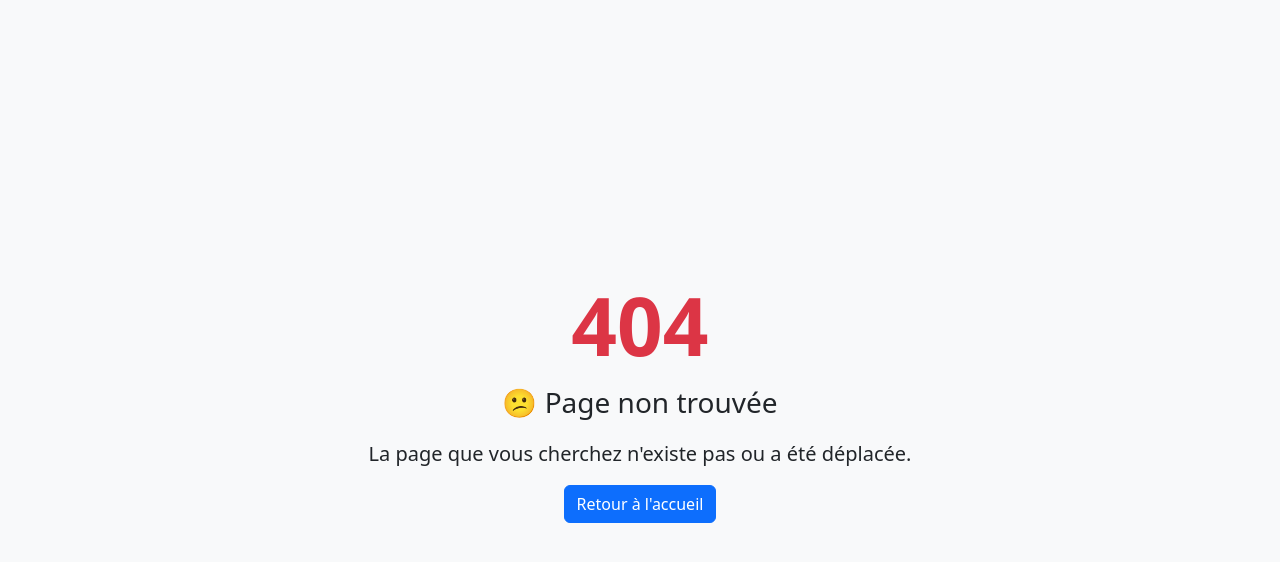
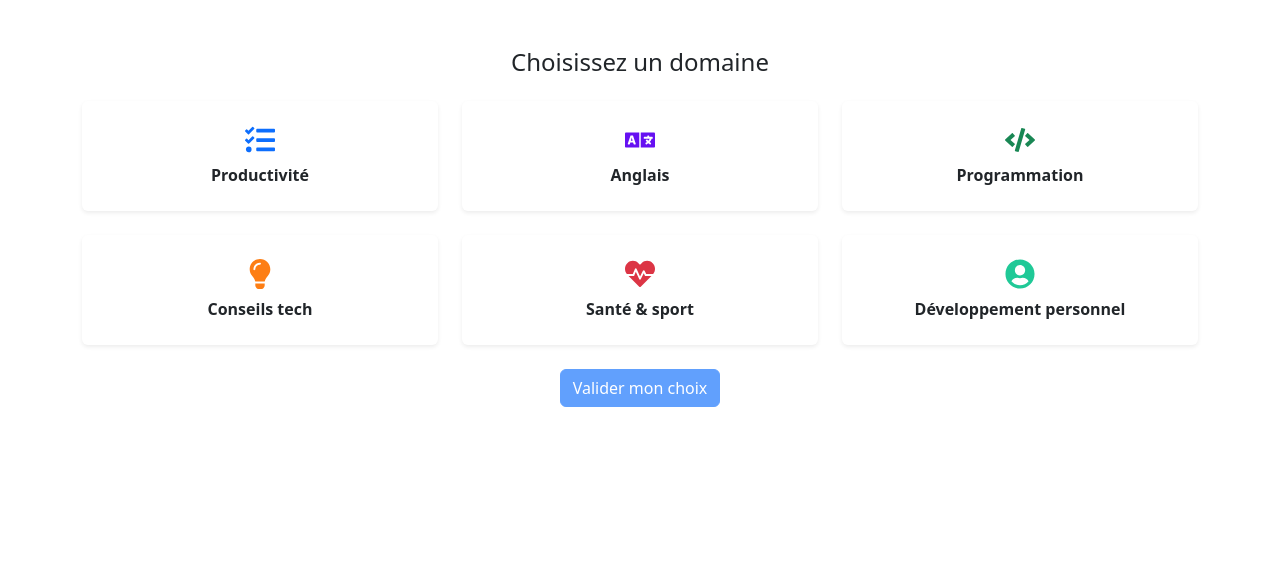
Before and after one commit to ydxj/One-Task, a React (Create React App) app in the folder frontend/: page /dashboard in a window 1280 px wide. Before the commit this address had no page. Shown: the top 562 px of the page. Built offline with nearby package versions, Linux system fonts and the light colour scheme.

Commit message:
Add Dashboard page to the frontend

```diff
--- /dev/null
+++ b/frontend/src/TousPages/User/Dashboard.js
@@ -0,0 +1,66 @@
+import { useState } from "react";
+import axios from "axios";
+import {FaTasks,FaLanguage,FaCode,FaLightbulb,FaHeartbeat,FaUserCircle} from "react-icons/fa";
+
+const domains = [
+    { id: "productivity", icon: <FaTasks size={30} color="#0d6efd" />, label: "Productivité" },
+    { id: "english", icon: <FaLanguage size={30} color="#6610f2" />, label: "Anglais" },
+    { id: "programming", icon: <FaCode size={30} color="#198754" />, label: "Programmation" },
+    { id: "tech", icon: <FaLightbulb size={30} color="#fd7e14" />, label: "Conseils tech" },
+    { id: "health", icon: <FaHeartbeat size={30} color="#dc3545" />, label: "Santé & sport" },
+    { id: "selfdev", icon: <FaUserCircle size={30} color="#20c997" />, label: "Développement personnel" },
+];
+
+function UserDashboard() {
+    const [selected, setSelected] = useState(null);
+    const [submitted, setSubmitted] = useState(false);
+
+    const handleSelect = (id) => {
+        setSelected(id);
+        setSubmitted(false);
+    };
+
+    const handleSubmit = async () => {
+        if (!selected) return;
+        try {
+            await axios.put("http://localhost:5000/modifierProductivity", { productivity: selected }, { withCredentials: true });
+            setSubmitted(true);
+        } catch (err) {
+            console.error("Submission failed", err);
+        }
+    };
+
+    return (
+        <>
+            <div className="container py-5 text-center">
+                <h2 className="h4 mb-4 text-dark">Choisissez un domaine</h2>
+                <div className="row g-4">
+                    {domains.map((domain) => (
+                        <div className="col-md-4" key={domain.id}>
+                            <div
+                            className={`p-4 rounded h-100 shadow-sm border ${selected === domain.id ? "border-primary bg-light" : "border-0"}`}
+                            style={{ cursor: "pointer" }}
+                            onClick={() => handleSelect(domain.id)}
+                            >
+
+                            <div className="mb-2">{domain.icon}</div>
+                            <div className="fw-semibold">{domain.label}</div>
+                        </div>
+                </div>
+                    ))}
+            </div>
+        <button className="btn btn-primary mt-4" onClick={handleSubmit} disabled={!selected} >
+            Valider mon choix
+        </button>
+        {submitted && (
+            <div className="alert alert-success mt-3">
+            ✅ Domaine enregistré avec succès !
+            </div>
+        )}
+    </div>
+        </>
+
+    );
+}
+
+export default UserDashboard;
--- a/frontend/src/router.js
+++ b/frontend/src/router.js
@@ -4,6 +4,7 @@ import Home from './TousPages/PageHome/PageHome';
 import Login from './TousPages/Login/Login';
 import Signup from './TousPages/Signup/Signup';
 import NotFound from './TousPages/Layout/404';
+import UserDashboard from './TousPages/User/Dashboard';
 
 function AppRouter() {
     return (
@@ -12,7 +13,7 @@ function AppRouter() {
                 <Route path="/" element={<Home />} />
                 <Route path="/login" element={<Login />} />
                 <Route path="/signup" element={<Signup />} />
-
+                <Route path="/dashboard" element={<UserDashboard />} />
                 {/* Catch-all route for 404 Not Found */}
                 <Route path="*" element={<NotFound />} />
             </Routes>
```
Also changed, not shown: 2 other files (tests, documents, lock files or other folders).
